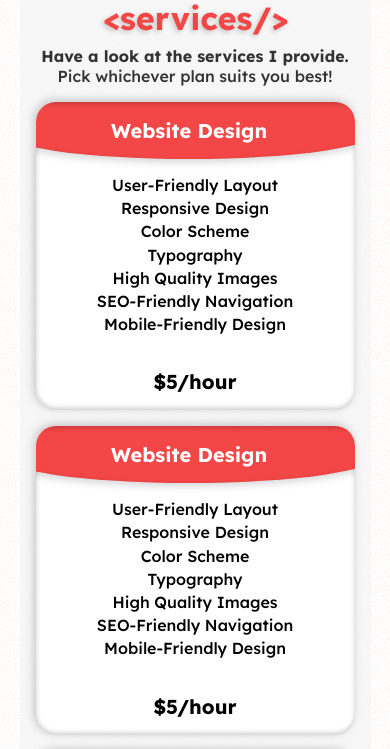
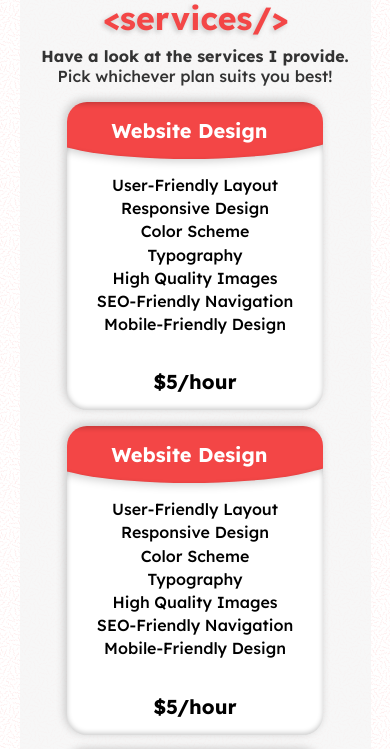
Before and after one commit to fizo-neechan/fizo-neechan.github.io, a React (Create React App) app: page / in a window 390 px wide. Shown: the part 2197-2946 px from the top of the page. Built offline with nearby package versions, Linux system fonts and the light colour scheme.

Commit message:
service project card tweaks media query

```diff
--- a/src/index.css
+++ b/src/index.css
@@ -731,6 +731,11 @@ textarea {
         padding: 0.5rem 0 !important;
     }
 
+    #projects .projects, #services .services {
+        margin: 0 auto;
+        width: 80%;
+    }
+
     #contact {
         padding: 0.5rem !important;
     }
```
